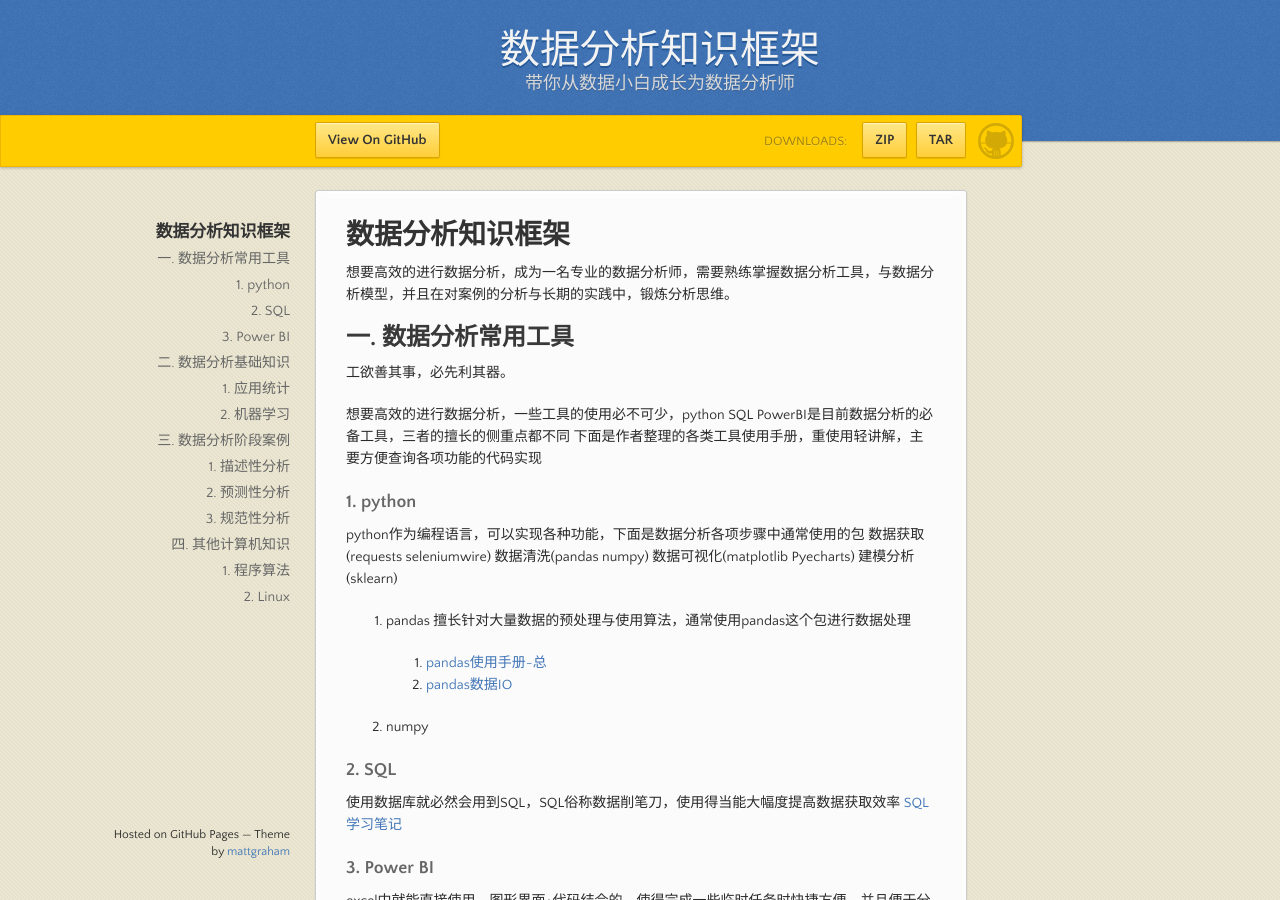
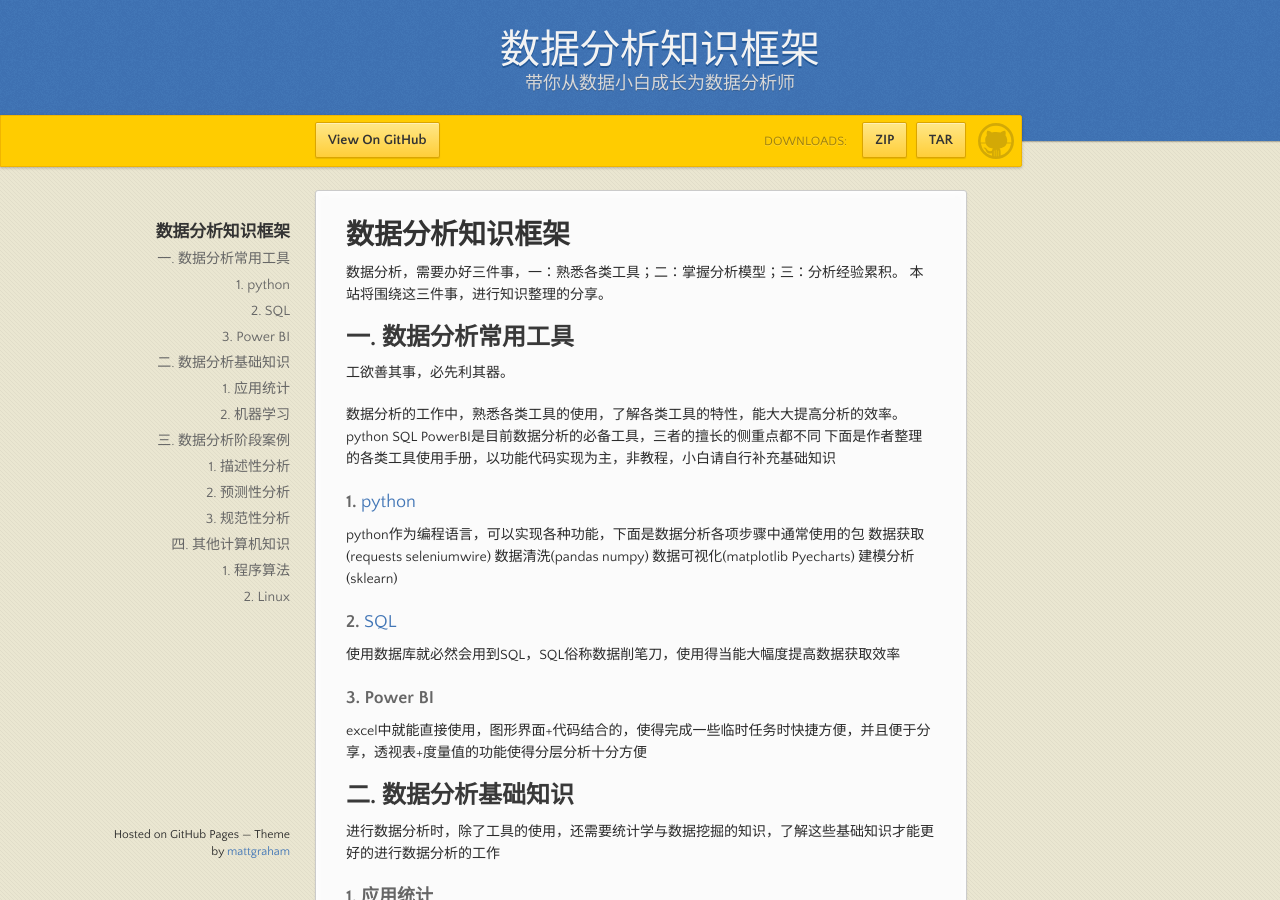
Before and after one commit to analy-liu/analy-liu.github.io, a Jekyll site: the page built from index.md, in a window 1280 px wide and 900 px high. Built offline with Jekyll 4.4.1, drawn with Linux system fonts in a browser that asks for light colours; our own code applies the rules of GitHub Pages for plain Markdown files.

```diff
--- a/index.md
+++ b/index.md
@@ -4,32 +4,25 @@ layout: default
 
 # 数据分析知识框架
 
-想要高效的进行数据分析，成为一名专业的数据分析师，需要熟练掌握数据分析工具，与数据分析模型，并且在对案例的分析与长期的实践中，锻炼分析思维。
+数据分析，需要办好三件事，一：熟悉各类工具；二：掌握分析模型；三：分析经验累积。
+本站将围绕这三件事，进行知识整理的分享。
 
 ## 一. 数据分析常用工具
 
 工欲善其事，必先利其器。
 
-想要高效的进行数据分析，一些工具的使用必不可少，python SQL PowerBI是目前数据分析的必备工具，三者的擅长的侧重点都不同
-下面是作者整理的各类工具使用手册，重使用轻讲解，主要方便查询各项功能的代码实现
+数据分析的工作中，熟悉各类工具的使用，了解各类工具的特性，能大大提高分析的效率。
+python SQL PowerBI是目前数据分析的必备工具，三者的擅长的侧重点都不同
+下面是作者整理的各类工具使用手册，以功能代码实现为主，非教程，小白请自行补充基础知识
 
-### 1. python
+### 1. [python](./2022/07/05/python_index.html)
 
 python作为编程语言，可以实现各种功能，下面是数据分析各项步骤中通常使用的包
 数据获取(requests seleniumwire) 数据清洗(pandas numpy)
 数据可视化(matplotlib Pyecharts) 建模分析(sklearn)
 
-1. pandas
-擅长针对大量数据的预处理与使用算法，通常使用pandas这个包进行数据处理
-
-   1. [pandas使用手册-总](./2022/06/02/PandasNote.html)
-   2. [pandas数据IO](./2022/07/04/Pandas_IO.html)
-
-2. numpy
-
-### 2. SQL
+### 2. [SQL](./2022/06/01/SQL语法.html)
 使用数据库就必然会用到SQL，SQL俗称数据削笔刀，使用得当能大幅度提高数据获取效率
-[SQL学习笔记](./2022/06/01/SQL语法.html)
 
 ### 3. Power BI
 excel中就能直接使用，图形界面+代码结合的，使得完成一些临时任务时快捷方便，并且便于分享，透视表+度量值的功能使得分层分析十分方便
```
Also changed, not shown: _posts/2022-07-05-python_index.md (added, +10 -0 lines).
